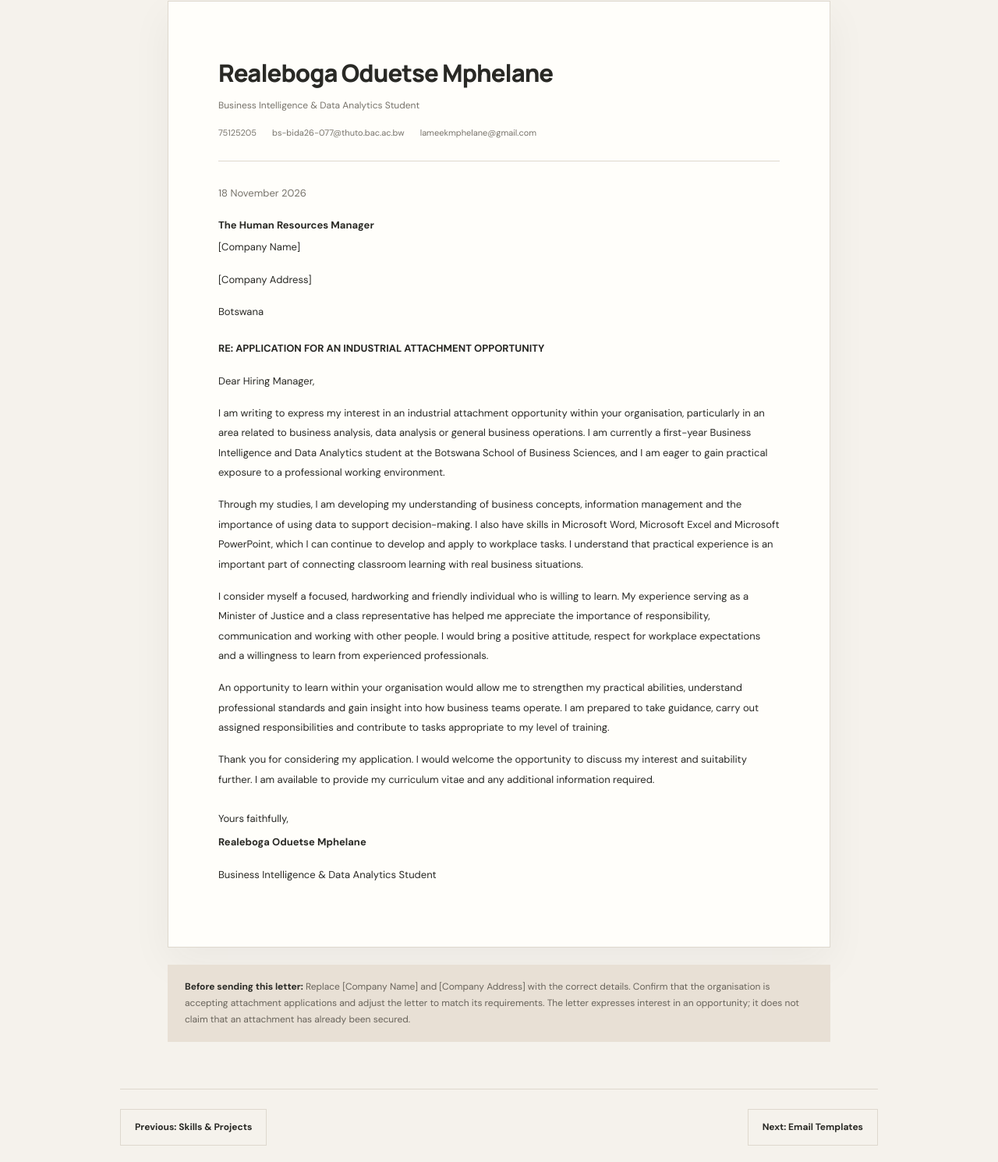
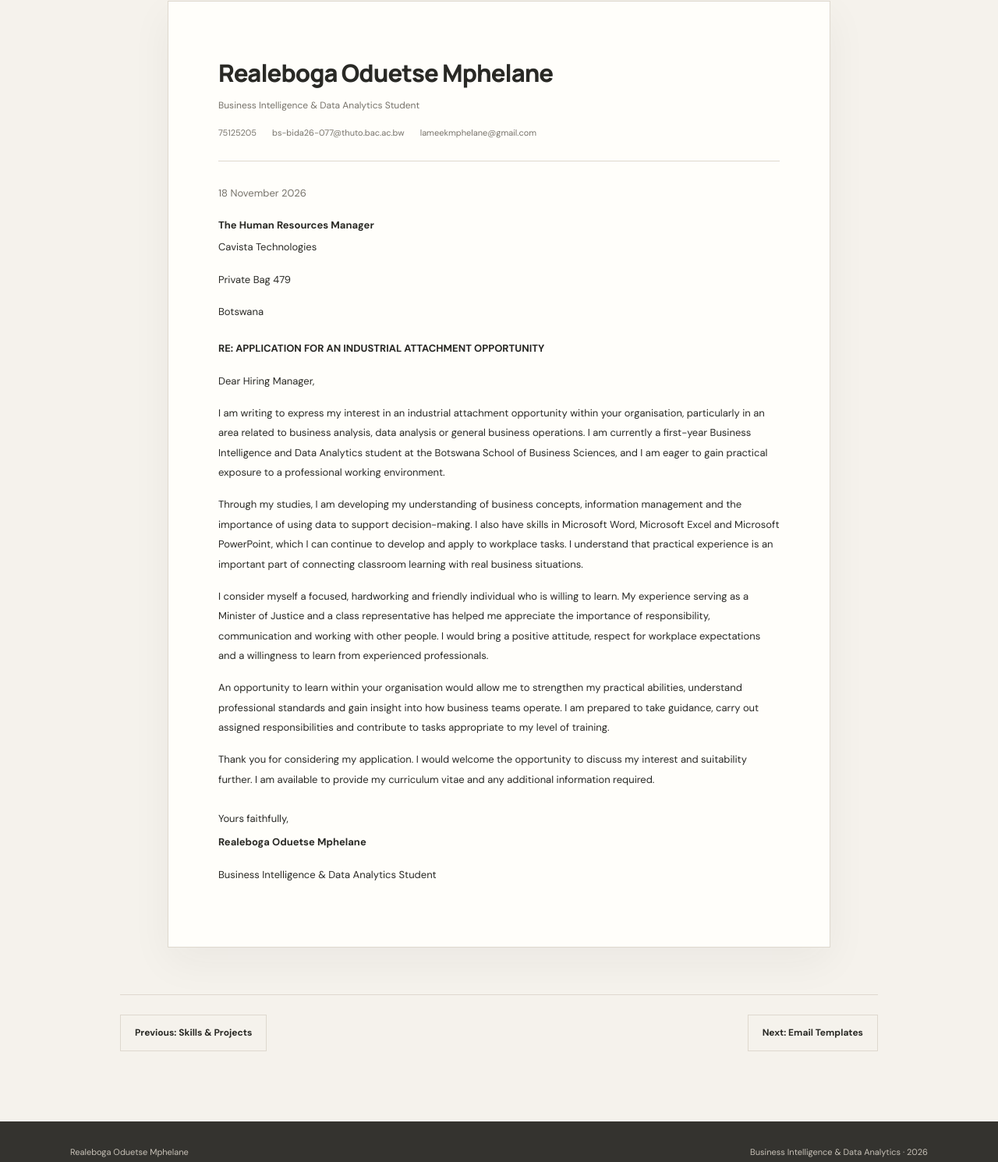
Before and after one commit to realebogamphelane/dgital-portfolio, a plain HTML site: page application-letter.html in a window 1280 px wide. Shown: the part 577-2067 px from the top of the page at 78% size. Drawn offline with Linux system fonts and the light colour scheme.

Commit message:
Update application-letter.html

```diff
--- a/application-letter.html
+++ b/application-letter.html
@@ -522,8 +522,8 @@
 
         <div class="recipient">
           <strong>The Human Resources Manager</strong>
-          <p>[Company Name]</p>
-          <p>[Company Address]</p>
+          <p>Cavista Technologies</p>
+          <p>Private Bag 479</p>
           <p>Botswana</p>
         </div>
 
@@ -583,14 +583,7 @@
       </div>
     </article>
 
-    <aside class="letter-note">
-      <strong>Before sending this letter:</strong>
-      Replace [Company Name] and [Company Address] with the correct details.
-      Confirm that the organisation is accepting attachment applications and
-      adjust the letter to match its requirements. The letter expresses
-      interest in an opportunity; it does not claim that an attachment has
-      already been secured.
-    </aside>
+
 
     <nav class="page-navigation" aria-label="Portfolio page navigation">
       <a href="skills-projects.html">Previous: Skills &amp; Projects</a>
```
